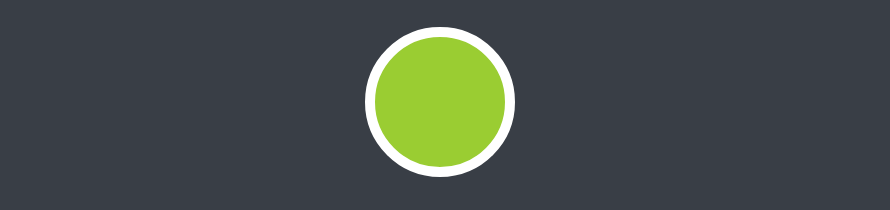
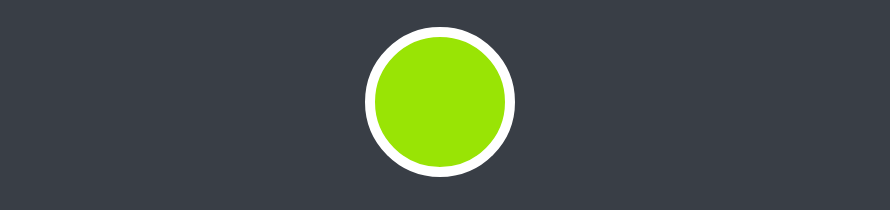
Before and after one commit to Rishab-Kumar09/Dice-game, a plain HTML site: page index.html in a window 1280 px wide. In both pictures the pointer is over the button 639 px from the left and 455 px from the top of the page. Shown: the part 353-563 px from the top of the page, without its empty margins (200-1090 px from the left). Drawn offline with Linux system fonts and the light colour scheme.

Commit message:
Update styles.css

```diff
--- a/styles.css
+++ b/styles.css
@@ -46,3 +46,10 @@ footer {
   border-radius: 50%;
   border: 10px solid white;
 }
+
+/*  :hover defines what happens when you hover on an element  */
+
+.btn:hover{
+  transition-duration: 0.5s;
+  background-color: rgb(153, 228, 5);
+}
```
